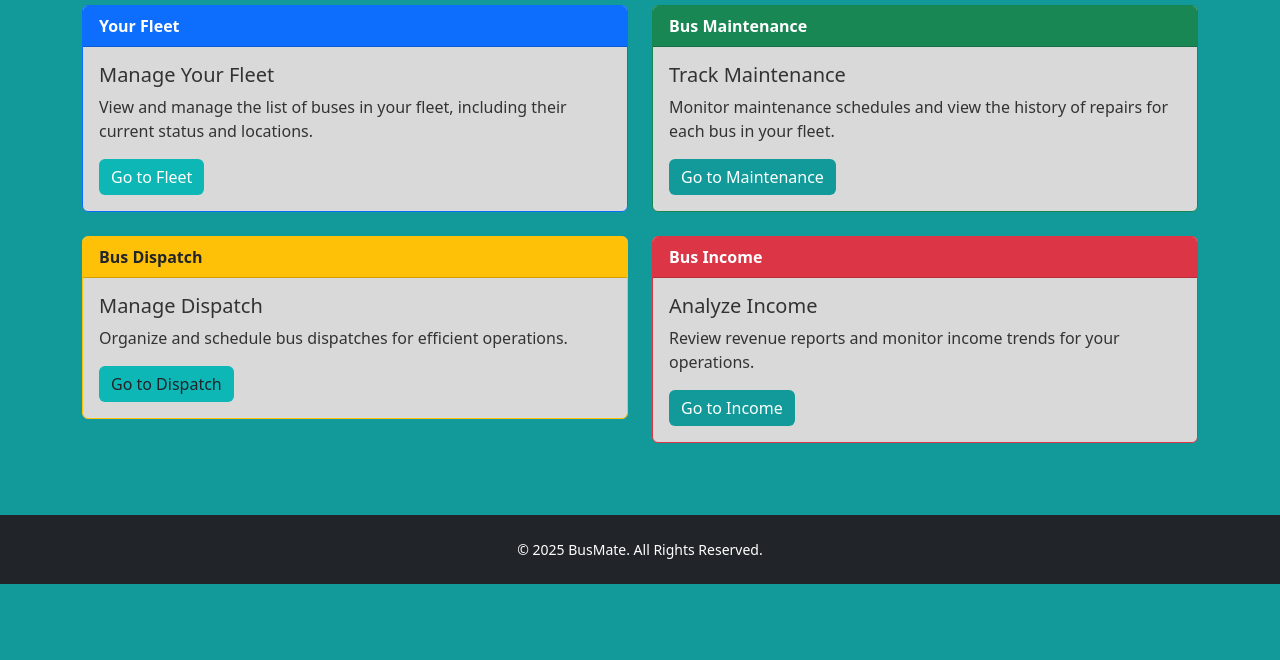
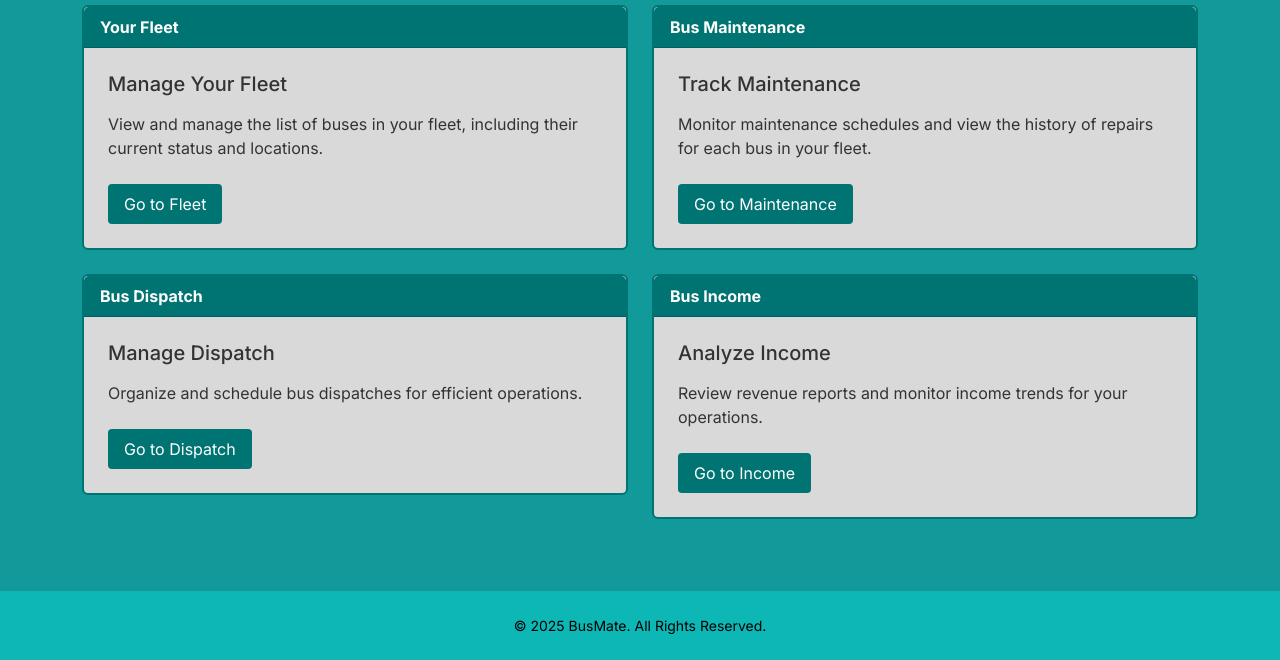
Before and after one commit to epiknesh/CAP2419-IT, a plain HTML site: page dashboard_home.html in a window 1280 px wide. Shown: the part 171-831 px from the top of the page. Before the commit the page ends 800 px from the top, so only its background shows below. Drawn offline with nearby package versions, Linux system fonts and the light colour scheme; files that its build step writes are made by us from their sources.

Commit message:
dashboard styling

```diff
--- a/dashboard_home.html
+++ b/dashboard_home.html
@@ -6,14 +6,13 @@
     <title>JST Kidlat's BusMate</title>
     <!-- Bootstrap CSS -->
     <link href="https://cdn.jsdelivr.net/npm/bootstrap@5.3.0/dist/css/bootstrap.min.css" rel="stylesheet">
-    <link rel="stylesheet" href="dashboard_home-style.css">
-
+    <link rel="stylesheet" href="styles/dashboard_home-style.css">
 </head>
 <body>
     <!-- Navigation Bar -->
-    <nav class="navbar navbar-expand-lg navbar-dark bg-dark">
+    <nav class="navbar navbar-expand-lg navbar-dark">
         <div class="container-fluid">
-            <a class="navbar-brand" href="#">Admin Dashboard</a>
+            <a class="navbar-brand" href="#">JST Kidlat's BusMate</a>
             <button class="navbar-toggler" type="button" data-bs-toggle="collapse" data-bs-target="#navbarNav" aria-controls="navbarNav" aria-expanded="false" aria-label="Toggle navigation">
                 <span class="navbar-toggler-icon"></span>
             </button>
@@ -41,54 +40,54 @@
 
     <!-- Dashboard Content -->
     <div class="container mt-5">
-        <h1 class="mb-4">Welcome to Your Dashboard</h1>
+        <h1 class="mb-4">Welcome to Your Dashboard, BusMate!</h1>
 
         <!-- Home Page (Overview) -->
         <div class="row">
             <!-- Box 1: Your Fleet -->
             <div class="col-md-6 mb-4">
-                <div class="card border-primary">
-                    <div class="card-header bg-primary text-white">Your Fleet</div>
+                <div class="card">
+                    <div class="card-header">Your Fleet</div>
                     <div class="card-body">
                         <h5 class="card-title">Manage Your Fleet</h5>
                         <p class="card-text">View and manage the list of buses in your fleet, including their current status and locations.</p>
-                        <a href="#fleet" class="btn btn-primary">Go to Fleet</a>
+                        <a href="#fleet" class="btn">Go to Fleet</a>
                     </div>
                 </div>
             </div>
 
             <!-- Box 2: Bus Maintenance -->
             <div class="col-md-6 mb-4">
-                <div class="card border-success">
-                    <div class="card-header bg-success text-white">Bus Maintenance</div>
+                <div class="card">
+                    <div class="card-header">Bus Maintenance</div>
                     <div class="card-body">
                         <h5 class="card-title">Track Maintenance</h5>
                         <p class="card-text">Monitor maintenance schedules and view the history of repairs for each bus in your fleet.</p>
-                        <a href="#maintenance" class="btn btn-success">Go to Maintenance</a>
+                        <a href="#maintenance" class="btn">Go to Maintenance</a>
                     </div>
                 </div>
             </div>
 
             <!-- Box 3: Bus Dispatch -->
             <div class="col-md-6 mb-4">
-                <div class="card border-warning">
-                    <div class="card-header bg-warning text-dark">Bus Dispatch</div>
+                <div class="card">
+                    <div class="card-header">Bus Dispatch</div>
                     <div class="card-body">
                         <h5 class="card-title">Manage Dispatch</h5>
                         <p class="card-text">Organize and schedule bus dispatches for efficient operations.</p>
-                        <a href="#dispatch" class="btn btn-warning text-dark">Go to Dispatch</a>
+                        <a href="#dispatch" class="btn">Go to Dispatch</a>
                     </div>
                 </div>
             </div>
 
             <!-- Box 4: Bus Income -->
             <div class="col-md-6 mb-4">
-                <div class="card border-danger">
-                    <div class="card-header bg-danger text-white">Bus Income</div>
+                <div class="card">
+                    <div class="card-header">Bus Income</div>
                     <div class="card-body">
                         <h5 class="card-title">Analyze Income</h5>
                         <p class="card-text">Review revenue reports and monitor income trends for your operations.</p>
-                        <a href="#income" class="btn btn-danger">Go to Income</a>
+                        <a href="#income" class="btn">Go to Income</a>
                     </div>
                 </div>
             </div>
@@ -96,7 +95,7 @@
     </div>
 
     <!-- Footer -->
-    <footer class="bg-dark text-white text-center py-3 mt-5">
+    <footer class="text-center py-3 mt-5">
         <p>&copy; 2025 BusMate. All Rights Reserved.</p>
     </footer>
 
--- a/styles/dashboard_home-style.css
+++ b/styles/dashboard_home-style.css
@@ -1,10 +1,18 @@
+/* Import Inter Font */
+@import url('https://fonts.googleapis.com/css2?family=Inter:wght@400;500;700&display=swap');
+
+/* Global Font */
+body, .navbar, .footer, .card {
+    font-family: 'Inter', sans-serif;
+}
+
 /* Navbar and Footer */
 .navbar, footer {
     background-color: #0DB7B6;
 }
 
 .navbar .nav-link, footer p {
-    color: white !important;
+    color: black !important;
 }
 
 .navbar .nav-link:hover {
@@ -21,51 +29,42 @@ body {
 .card {
     background-color: #D9D9D9;
     color: #333;
+    border: 2px solid #007473 !important; /* Ensuring the border color is #007473 */
 }
 
 .card-header {
+    background-color: #007473;
+    color: white;
     font-weight: bold;
 }
 
 .card .btn {
     color: white;
+    background-color: #007473; /* Button background color */
+    border: none;
+    padding: 0.5rem 1rem;
+    border-radius: 0.25rem;
+    transition: background-color 0.3s ease;
 }
 
-.card .btn-primary {
-    background-color: #0DB7B6;
-    border: none;
+.card .btn:hover {
+    background-color: #119A99; /* Hover effect for the buttons */
 }
 
-.card .btn-primary:hover {
-    background-color: #119A99;
+/* Card Text and Button Spacing */
+.card-body {
+    padding: 1.5rem;
 }
 
-.card .btn-success {
-    background-color: #119A99;
-    border: none;
+.card-title {
+    font-size: 1.25rem;
+    font-weight: 500;
+    margin-bottom: 1rem;
 }
 
-.card .btn-success:hover {
-    background-color: #0DB7B6;
-}
-
-.card .btn-warning {
-    background-color: #0DB7B6;
-    border: none;
-    color: white;
-}
-
-.card .btn-warning:hover {
-    background-color: #119A99;
-}
-
-.card .btn-danger {
-    background-color: #119A99;
-    border: none;
-}
-
-.card .btn-danger:hover {
-    background-color: #0DB7B6;
+.card-text {
+    font-size: 1rem;
+    margin-bottom: 1.5rem;
 }
 
 /* Footer Text */
```
